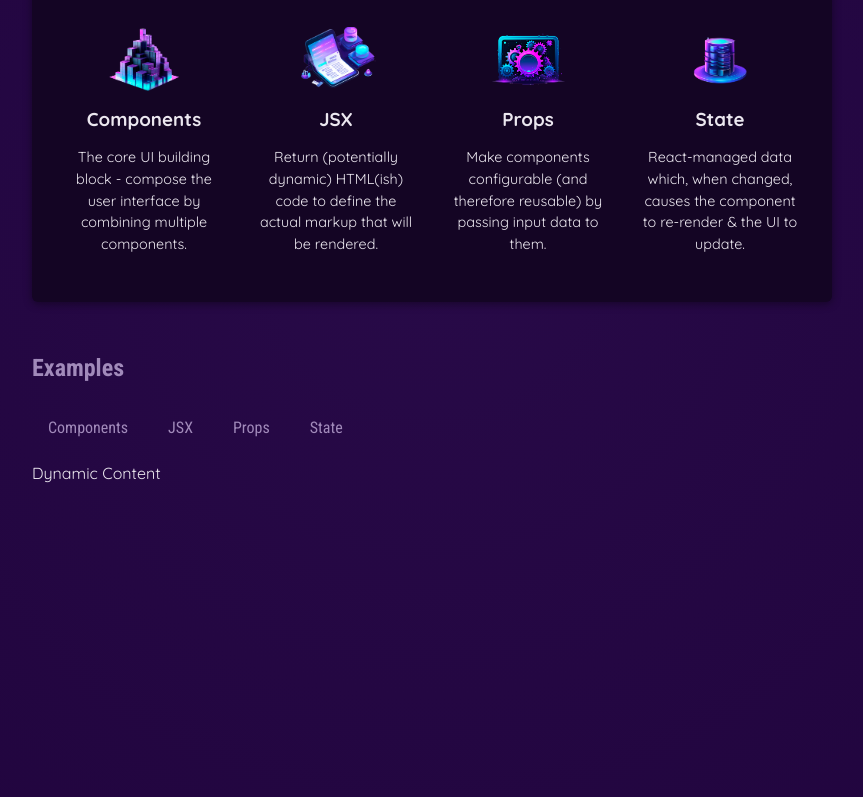
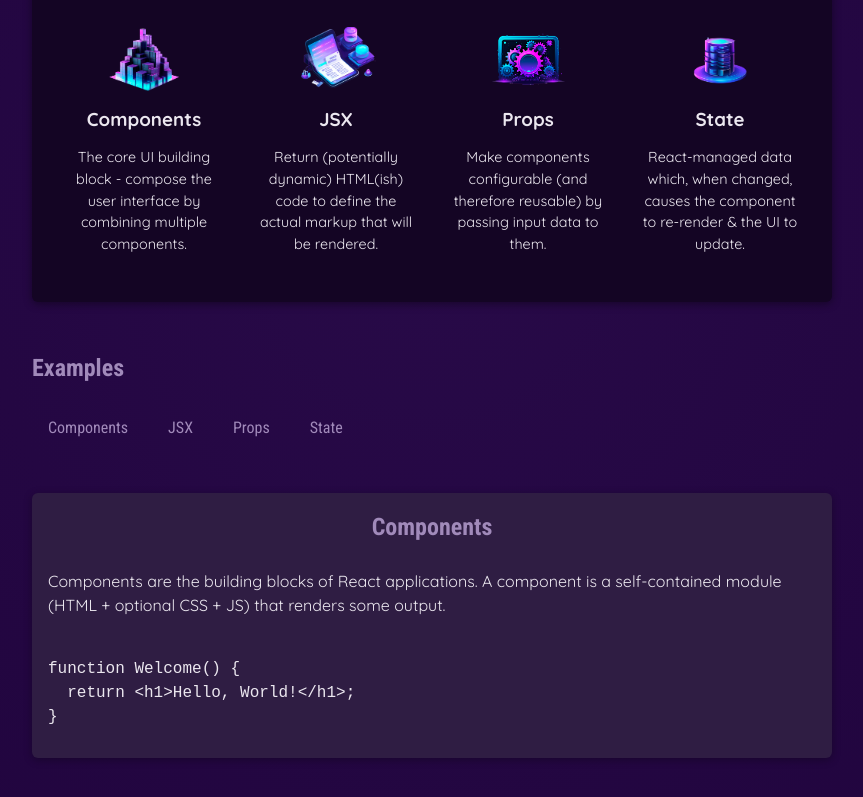
Before and after one commit to sakeerHussain/React-Udemy, a React (Create React App) app: page / in a window 1280 px wide. Shown: the part 397-1194 px from the top of the page, without its empty margins (208-1071 px from the left). Built offline with nearby package versions, Linux system fonts and the light colour scheme; the HTML template or start-up script is replaced by a standard one.

Commit message:
fifth commit

```diff
--- a/public/index.html
+++ b/public/index.html
@@ -2,19 +2,19 @@
 <html lang="en">
   <head>
     <meta charset="utf-8" />
-    <link rel="icon" href="%PUBLIC_URL%/favicon.ico" />
+    <!-- <link rel="icon" href="%PUBLIC_URL%/favicon.ico" /> -->
     <meta name="viewport" content="width=device-width, initial-scale=1" />
     <meta name="theme-color" content="#000000" />
     <meta
       name="description"
       content="Web site created using create-react-app"
     />
-    <link rel="apple-touch-icon" href="%PUBLIC_URL%/logo192.png" />
+    <!-- <link rel="apple-touch-icon" href="%PUBLIC_URL%/logo192.png" /> -->
     <!--
       manifest.json provides metadata used when your web app is installed on a
       user's mobile device or desktop. See https://developers.google.com/web/fundamentals/web-app-manifest/
     -->
-    <link rel="manifest" href="%PUBLIC_URL%/manifest.json" />
+    <!-- <link rel="manifest" href="%PUBLIC_URL%/manifest.json" /> -->
     <!--
       Notice the use of %PUBLIC_URL% in the tags above.
       It will be replaced with the URL of the `public` folder during the build.
--- a/src/App.js
+++ b/src/App.js
@@ -1,20 +1,25 @@
-
+import { EXAMPLES } from './data.js';
 import { CORE_CONCEPTS } from './data.js';
 import './App.css';
 import Header from './components/Header/Header.jsx';
 import CoreConcept from './components/CoreConcepts.jsx';
 import TabButton from './components/TabButton.jsx';
-
+import { useState } from 'react';
 
 
 
 
 function App() {
-  function handleSelect(selectedbutton){
+  const [ selectedTopic, setSelectedTopic ] = useState('components');
+
+
+
+  function handleSelect(selectedButton){
     // selectedButton => Components, Props, State, Jsx
-    console.log(selectedbutton);
+      setSelectedTopic(selectedButton)
+      console.log(selectedTopic);
   }
-
+  console.log("App components are executing");
 
   return (
     <div>
@@ -39,12 +44,22 @@
         <section id="examples">
               <h2>Examples</h2>
               <menu>
-               <TabButton onSelect={()=> handleSelect('Components')}>Components </TabButton>
-               <TabButton onSelect={()=> handleSelect('JSX')}>JSX </TabButton>
-               <TabButton onSelect={()=> handleSelect('Props')}>Props </TabButton>
-               <TabButton onSelect={()=> handleSelect('State')}>State </TabButton>
+               <TabButton onSelect={()=> handleSelect('components')}>Components </TabButton>
+               <TabButton onSelect={()=> handleSelect('jsx')}>JSX </TabButton>
+               <TabButton onSelect={()=> handleSelect('props')}>Props </TabButton>
+               <TabButton onSelect={()=> handleSelect('state')}>State </TabButton>
               </menu>
-              Dynamic Content
+              {/* {selectedTopic} */}
+        </section>
+
+        <section id='tab-content'>
+          <h2>{EXAMPLES[selectedTopic].title}</h2>
+          <p>{EXAMPLES[selectedTopic].description}</p>
+          <pre>
+            <code>
+              {EXAMPLES[selectedTopic].code}
+            </code>
+          </pre>
         </section>
       </main>
     </div>
--- a/src/components/TabButton.jsx
+++ b/src/components/TabButton.jsx
@@ -1,5 +1,6 @@
 
 export default function TabButton({ children, onSelect }) {
+    console.log("TabButton component are executing!");
 
     return (
       <li>
--- a/src/data.js
+++ b/src/data.js
@@ -29,3 +29,54 @@
       'React-managed data which, when changed, causes the component to re-render & the UI to update.',
   },
 ];
+
+export const EXAMPLES = {
+  components: {
+    title: 'Components',
+    description:
+      'Components are the building blocks of React applications. A component is a self-contained module (HTML + optional CSS + JS) that renders some output.',
+    code: `
+function Welcome() {
+  return <h1>Hello, World!</h1>;
+}`,
+  },
+  jsx: {
+    title: 'JSX',
+    description:
+      'JSX is a syntax extension to JavaScript. It is similar to a template language, but it has full power of JavaScript (e.g., it may output dynamic content).',
+    code: `
+<div>
+  <h1>Welcome {userName}</h1>
+  <p>Time to learn React!</p>
+</div>`,
+  },
+  props: {
+    title: 'Props',
+    description:
+      'Components accept arbitrary inputs called props. They are like function arguments.',
+    code: `
+function Welcome(props) {
+  return <h1>Hello, {props.name}</h1>;
+}`,
+  },
+  state: {
+    title: 'State',
+    description:
+      'State allows React components to change their output over time in response to user actions, network responses, and anything else.',
+    code: `
+function Counter() {
+  const [isVisible, setIsVisible] = useState(false);
+
+  function handleClick() {
+    setIsVisible(true);
+  }
+
+  return (
+    <div>
+      <button onClick={handleClick}>Show Details</button>
+      {isVisible && <p>Amazing details!</p>}
+    </div>
+  );
+}`,
+  },
+};
```
